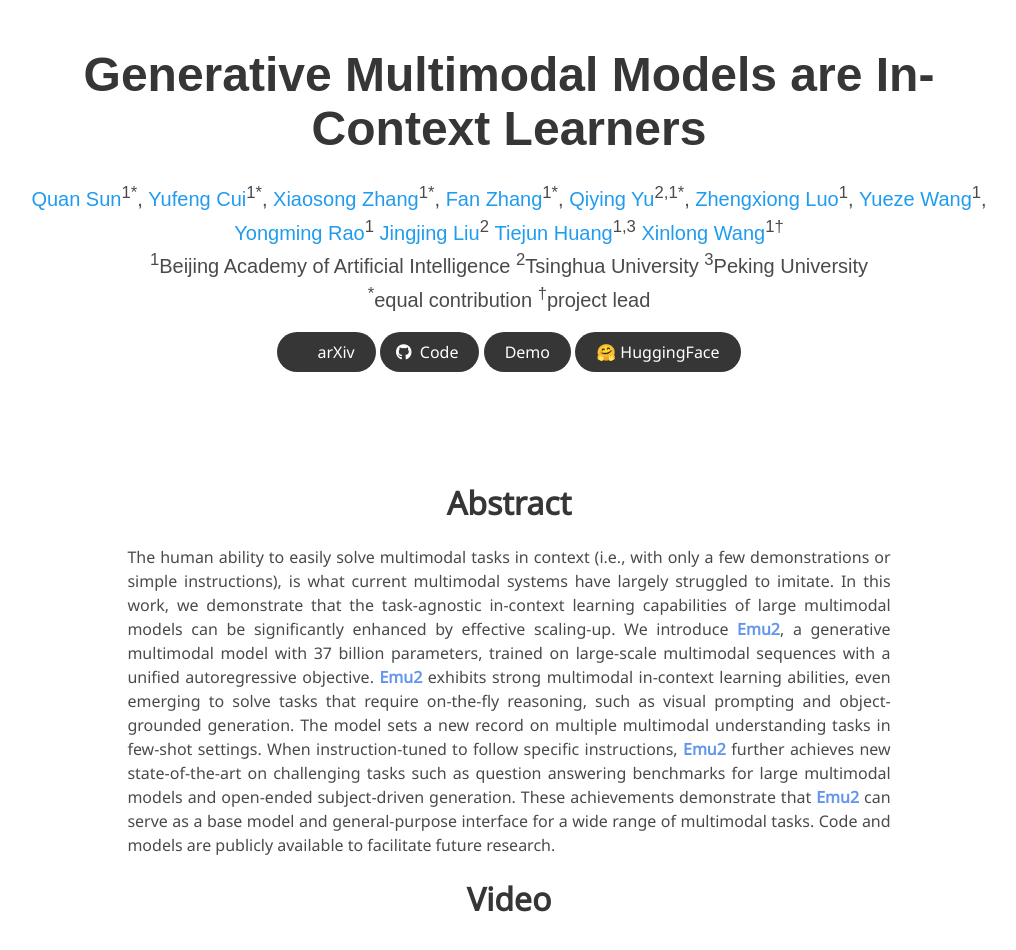
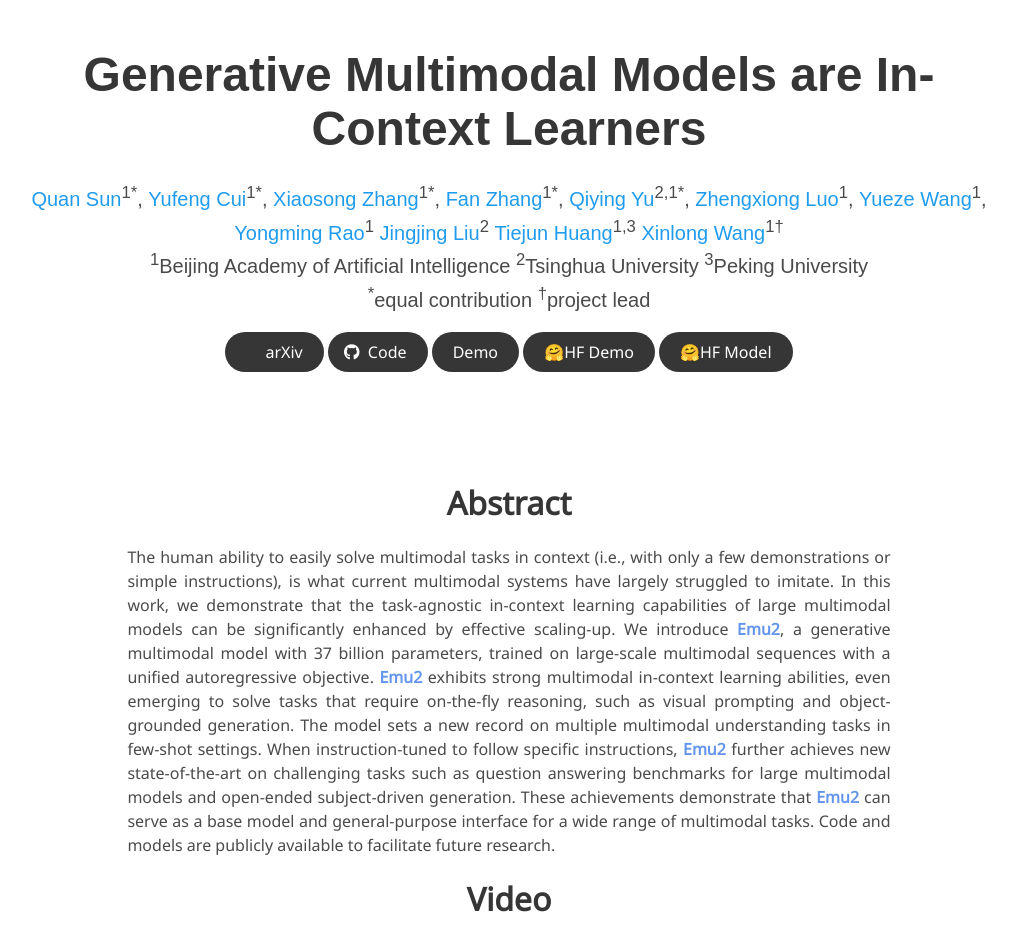
Before and after one commit to baaivision/emu2, a plain HTML site: page index.html in a window 1280 px wide. Shown: the top 950 px of the page, without its empty margins (131-1147 px from the left). Drawn offline with nearby package versions, Linux system fonts and the light colour scheme; grey boxes are pictures that could not be loaded; some icons are missing; a web font is replaced by a local one.

Commit message:
update demo link

```diff
--- a/index.html
+++ b/index.html
@@ -117,9 +117,17 @@
 
               <!-- Demo Link. -->
               <span class="link-block">
+                <a href="https://emu.ssi.plus"
+                   class="external-link button is-normal is-rounded is-dark">
+                  <span>Demo</span>
+                  </a>
+              </span>
+
+              <!-- HF Demo Link. -->
+              <span class="link-block">
                 <a href="https://huggingface.co/spaces/BAAI/Emu2"
                    class="external-link button is-normal is-rounded is-dark">
-                  <span>Demo</span>
+                  <span>🤗HF Demo</span>
                   </a>
               </span>
 
@@ -127,9 +135,10 @@
               <span class="link-block">
                 <a href="https://huggingface.co/BAAI/Emu2"
                    class="external-link button is-normal is-rounded is-dark">
-                  <span>🤗   HuggingFace</span>
+                  <span>🤗HF Model</span>
                   </a>
               </span>
+
             </div>
 
           </div>
```
